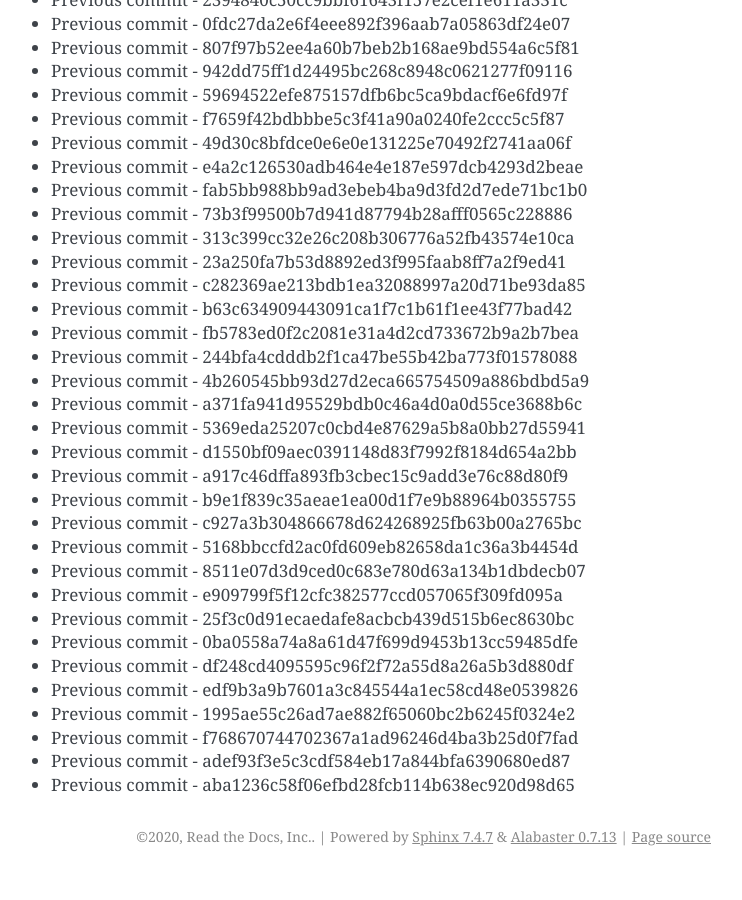
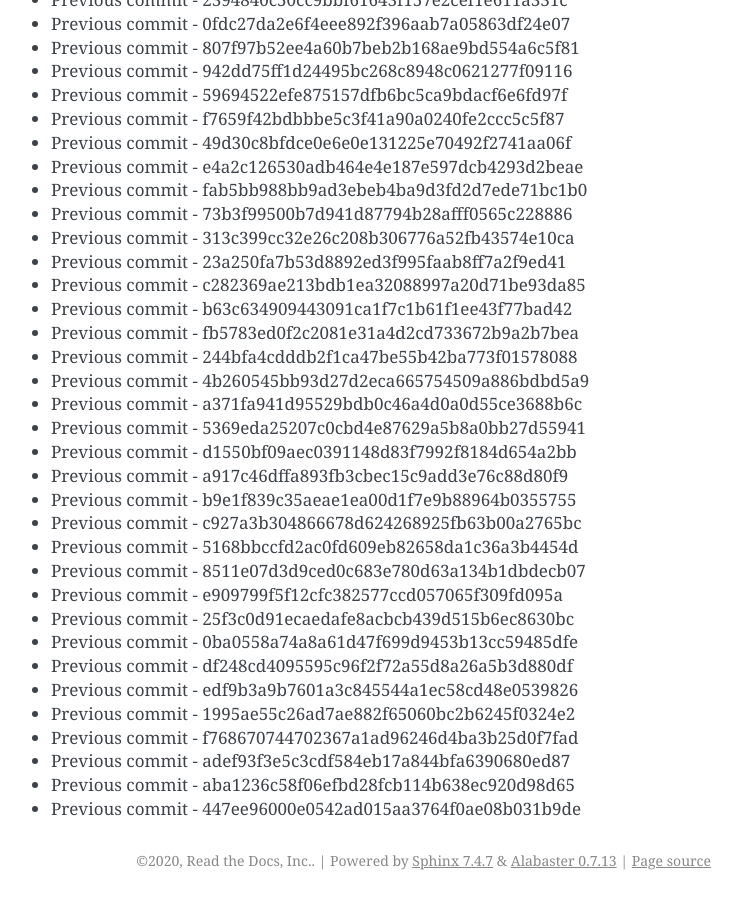
Before and after one commit to readthedocs/rtd-git-stresstest, a Sphinx documentation site: the page built from docs/updates.rst, in a window 1280 px wide and 900 px high, scrolled down 17480 px. Shown: the whole window, without its empty margins (399-1141 px from the left). Built offline with Sphinx 7.4.7, drawn with Linux system fonts in a browser that asks for light colours; before the commit the page ends 18356 px from its top, so only the background shows below that.

Commit message:
Generating commit from previous: 447ee96000e0542ad015aa3764f0ae08b031b9de

```diff
--- a/docs/updates.rst
+++ b/docs/updates.rst
@@ -766,3 +766,4 @@ It can be tested for any performance characteristics.
 * Previous commit - f768670744702367a1ad96246d4ba3b25d0f7fad
 * Previous commit - adef93f3e5c3cdf584eb17a844bfa6390680ed87
 * Previous commit - aba1236c58f06efbd28fcb114b638ec920d98d65
+* Previous commit - 447ee96000e0542ad015aa3764f0ae08b031b9de
```
